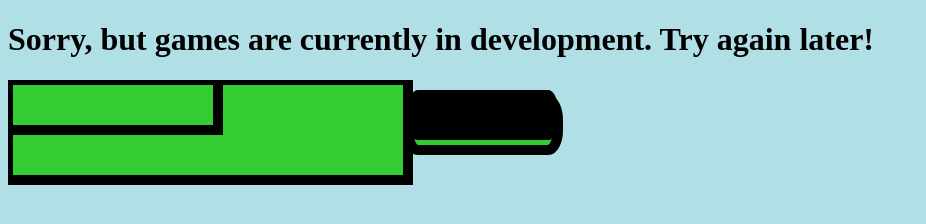
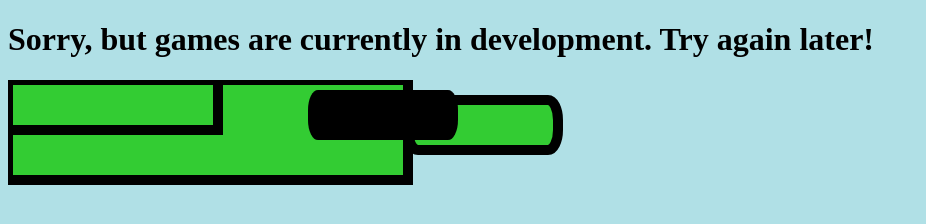
Before and after one commit to YashNishikant/JavascriptApps, a plain HTML site: page games.html in a window 1280 px wide. Shown: the whole page, without its empty margins (0-926 px from the left). Drawn offline with Linux system fonts and the light colour scheme.

Commit message:
wheels 2

```diff
--- a/games.html
+++ b/games.html
@@ -10,7 +10,7 @@
   <rect x="400" y="20" rx="10" ry="20" width="150" height="50"
   <rect width="210" height="50" style="fill:rgb(51, 204, 51);stroke-width:10;stroke:rgb(0,0,0)" />
   <rect width="210" height="50" style="fill:rgb(51, 204, 51);stroke-width:10;stroke:rgb(0,0,0)" />
-  <rect x="400" y="10" rx="10" ry="20" width="150" height="50"
+  <rect x="300" y="10" rx="10" ry="20" width="150" height="50"
 
 
 
```
